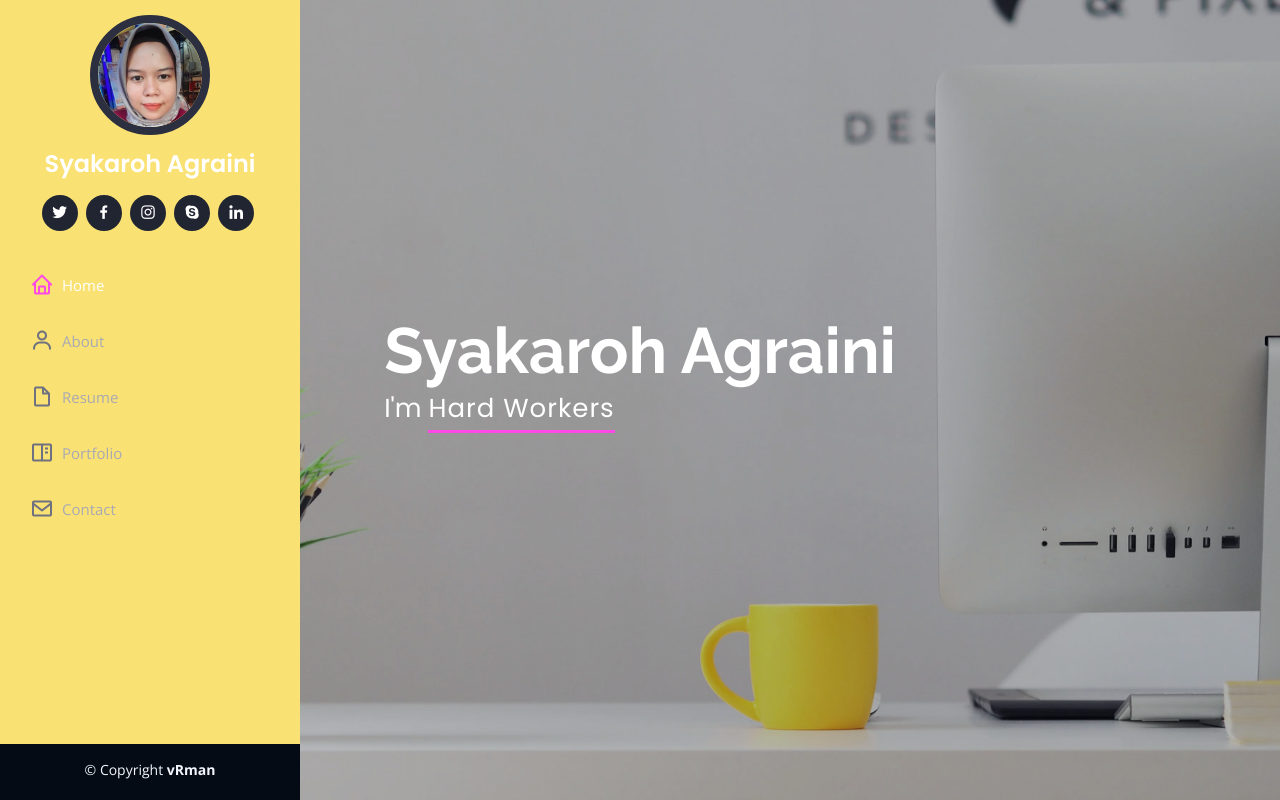
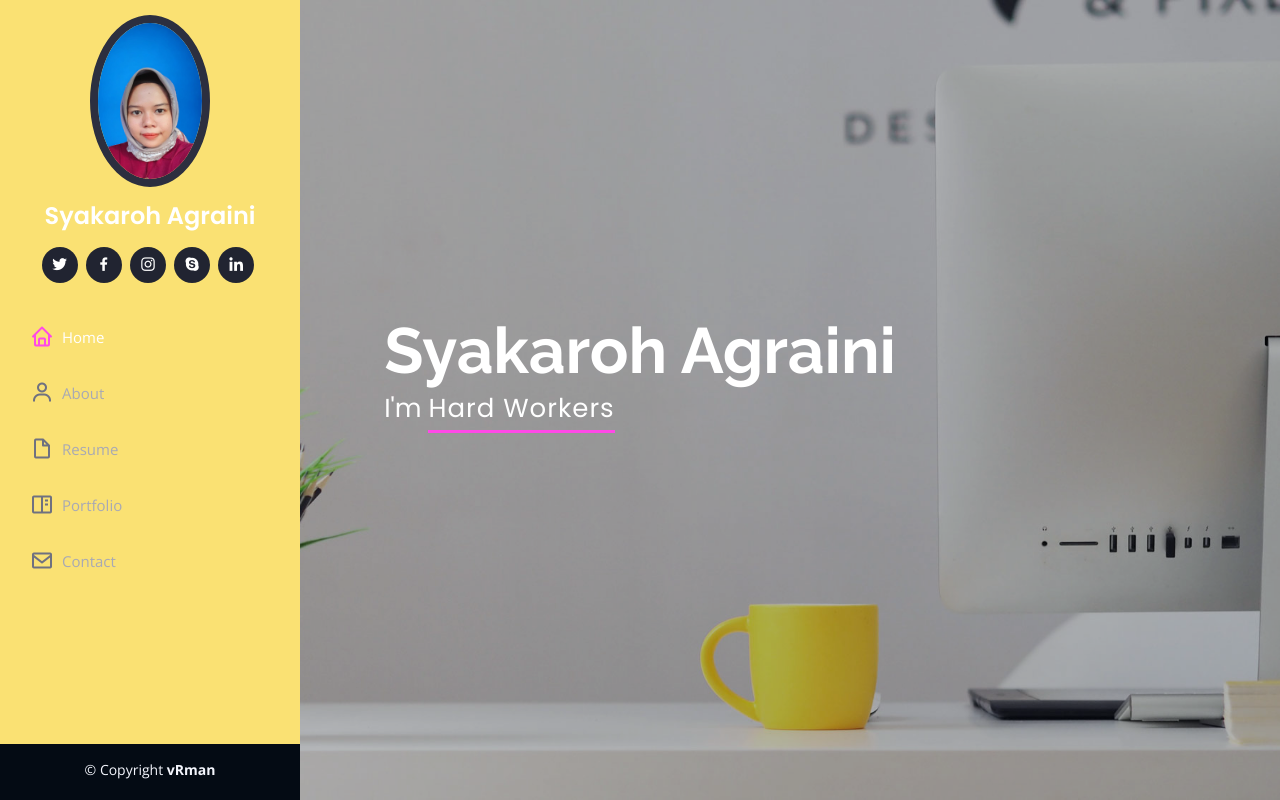
Before and after one commit to vrman89/agraini, a plain HTML site: page index.html in a window 1280 px wide. Shown: the top 800 px of the page. Drawn offline with nearby package versions, Linux system fonts and the light colour scheme.

Commit message:
index.html

```diff
--- a/index.html
+++ b/index.html
@@ -38,7 +38,7 @@
     <div class="d-flex flex-column">
 
       <div class="profile">
-        <img src="assets/img/profile-img.jpg" alt="" class="img-fluid rounded-circle">
+        <img src="assets/img/WhatsApp Image 2024-02-01 at 8.07.36 AM.jpeg" alt="" class="img-fluid rounded-circle">
         <h1 class="text-light"><a href="index.html">Syakaroh Agraini</a></h1>
         <div class="social-links mt-3 text-center">
           <a href="#" class="twitter"><i class="bx bxl-twitter"></i></a>
```
